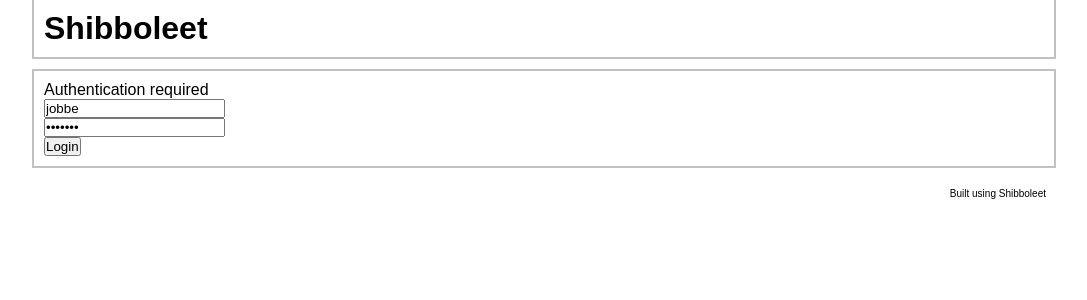
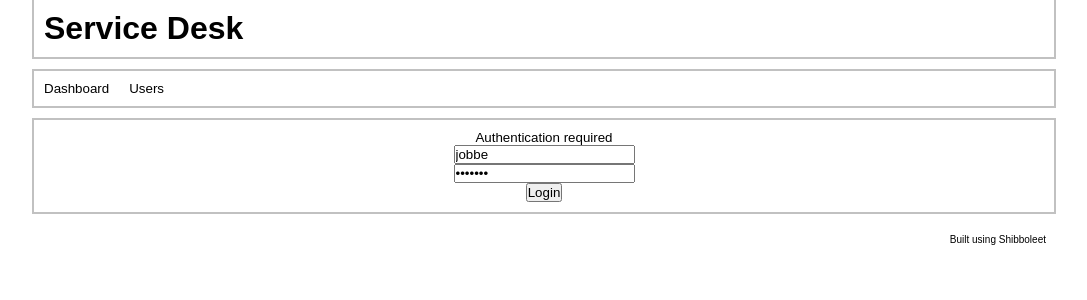
Before and after one commit to FireWalkerX/shibboleet, a PHP site: page / in a window 1280 px wide. Shown: the top 300 px of the page, without its empty margins (96-1183 px from the left). Run offline with PHP 8.4, Linux system fonts and the light colour scheme.

Commit message:
Update template

```diff
--- a/common/pages/login.php
+++ b/common/pages/login.php
@@ -1,12 +1,13 @@
 <?php \shibboleet\plugin\set_dependencies ( 'template' )?>
-<?=\shibboleet\plugin\template\get_header ( 'Login Required', false )?>
+<?=\shibboleet\plugin\template\get_header ( 'Login Required' )?>
 
-
+<div style="text-align: center;">
 <p>Authentication required</p>
 <form method="post">
-<input type="text" name="username" value="jobbe" /><br />
-<input type="password" name="password" value="hunter2" /><br />
-<button type="submit">Login</button>
+  <input type="text" name="username" value="jobbe" /><br />
+  <input type="password" name="password" value="hunter2" /><br />
+  <button type="submit">Login</button>
 </form>
+</div>
 
 <?=\shibboleet\plugin\template\get_footer ()?>
--- a/common/pages/settings-users.php
+++ b/common/pages/settings-users.php
@@ -1,5 +1,5 @@
 <?PHP \shibboleet\plugin\set_dependencies( 'template', 'user' ) ?>
-<?=\shibboleet\plugin\template\get_header ( 'Home' )?>
+<?=\shibboleet\plugin\template\get_header ( 'Users :: Settings' )?>
 
 <pre>
 <?php
--- a/common/plugins/template/main.func.php
+++ b/common/plugins/template/main.func.php
@@ -11,14 +11,14 @@ function get_header ( $title, $menu=true )
   $header .= "<html>";
   $header .= "<head>";
   $header .= '<meta charset="UTF-8">';
-  $header .= "<title>$title :: Shibboleet</title>";
+  $header .= "<title>$title :: " . SL_TITLE . "</title>";
   $header .= '<link href="' . DIR_RESOURCES . 'style.css" rel="stylesheet" type="text/css" />';
   $header .= '<meta name="viewport" content="width=device-width, initial-scale=1.0">';
   $header .= "</head>";
   $header .= "<body>";
   $header .= '<div id="wrapper">';
   $header .= '<div id="header">';
-  $header .= '<h1>Shibboleet</h1>';
+  $header .= '<h1>' . SL_NAME . '</h1>';
   $header .= '</div>';
   if ( $menu == true )
   {
@@ -44,9 +44,7 @@ function get_footer ()
 
 function get_menu ()
 {
-  $menu  = '<p>';
-  $menu .= '<a href="/">Dashboard</a>';
-  $menu .= ' | <a href="/?p=settings-users">Users</a>';
-  $menu .= '</p>';
+  $menu  = '<a href="/">Dashboard</a>';
+  $menu .= '<a href="/?p=settings-users">Users</a>';
   return $menu;
 }
--- a/common/resources/style.css
+++ b/common/resources/style.css
@@ -22,10 +22,23 @@ body
 }
 #wrapper #menu
 {
+  /*padding: 10px;*/
   margin: 10px 0px;
-  padding: 10px;
   background: #FFF;
   border: 2px solid #c1c1c1;
+  height: 35px;
+}
+#wrapper #menu a
+{
+  padding: 0 10px;
+  display: block;
+  line-height: 35px;
+  float: left;
+  text-decoration: none;
+}
+#wrapper #menu a:hover
+{
+  background: #efefef;
 }
 #wrapper #body
 {
@@ -41,6 +54,10 @@ body
   padding: 10px;
 }
 
+p, a, td, th, li, pre, blockquote
+{
+  font-size: 10pt;
+}
 
 #wrapper #footer p
 {
--- a/common/settings.php
+++ b/common/settings.php
@@ -21,3 +21,7 @@ define ( 'DIR_PLUGINS','common/plugins/' );
 define ( 'DIR_TEMPLATES','common/templates/' . TEMPLATE );
 define ( 'DIR_PAGES','common/pages/' );
 define ( 'DIR_RESOURCES','/common/resources/' );
+
+/* System Settings */
+define ( 'SL_NAME', 'Service Desk' );
+define ( 'SL_TITLE', 'Shibboleet' );
```
